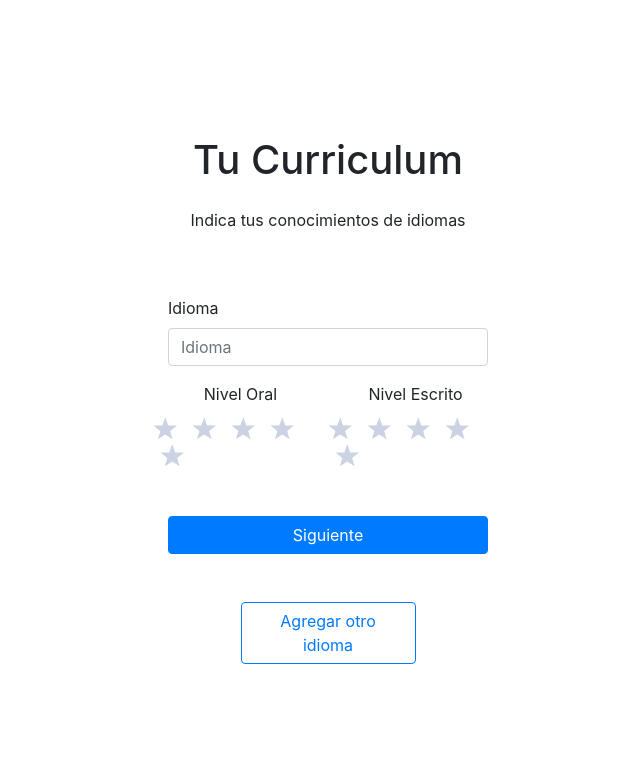
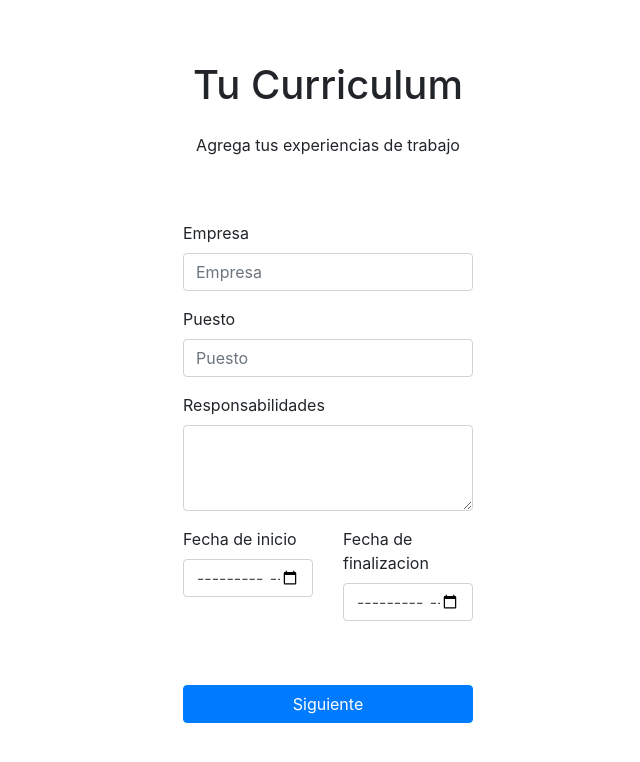
Before and after one commit to jvegaf/LagunaLink-fe, a React (Create React App) app: page / in a window 1280 px wide. Shown: the top 762 px of the page, without its empty margins (312-952 px from the left). Built offline with nearby package versions, Linux system fonts and the light colour scheme.

Commit message:
comienzo componente

```diff
--- /dev/null
+++ b/src/components/JobExpRegister/index.js
@@ -0,0 +1,70 @@
+import React from "react";
+
+export const JobExpRegister = () => {
+  return (
+    <div className="col-3 m-auto">
+      <div className="row justify-content-center">
+        <h1>Tu Curriculum</h1>
+      </div>
+      <div className="row justify-content-center mt-3">
+        <p>Agrega tus experiencias de trabajo</p>
+      </div>
+      <form className="mt-5">
+        <div className="form-group">
+          <label htmlFor="company">Empresa</label>
+          <input
+            type="text"
+            name="company"
+            className="form-control"
+            id="company"
+            placeholder="Empresa"
+          />
+        </div>
+        <div className="form-group">
+          <label htmlFor="position">Puesto</label>
+          <input
+            type="text"
+            name="position"
+            className="form-control"
+            id="position"
+            placeholder="Puesto"
+          />
+        </div>
+        <div class="form-group">
+          <label for="responsibilities">Responsabilidades</label>
+          <textarea
+            class="form-control"
+            id="responsibilities"
+            name="responsibilities"
+            rows="3"
+          ></textarea>
+        </div>
+        <div className="row justify-content-between">
+          <div className="form-group col-6">
+            <label htmlFor="start_date">Fecha de inicio</label>
+            <input
+              type="month"
+              name="start_date"
+              className="form-control"
+              id="start_date"
+            />
+          </div>
+          <div className="form-group col-6">
+            <label htmlFor="end_date">Fecha de finalizacion</label>
+            <input
+              type="month"
+              name="end_date"
+              className="form-control"
+              id="end_date"
+            />
+          </div>
+        </div>
+        <div className="form-group mt-5">
+          <button type="submit" className="btn btn-primary w-100">
+            Siguiente
+          </button>
+        </div>
+      </form>
+    </div>
+  );
+};
--- a/src/pages/register/index.js
+++ b/src/pages/register/index.js
@@ -1,12 +1,12 @@
 import React from 'react';
-import { LanguageRegister } from '../../components/LanguageRegister';
 import '../__shared__/styles.css';
+import { JobExpRegister } from '../../components/JobExpRegister';
 
 export default function register() {
   return (
     <div className="row m-0 p-0">
       <div className="col-12 center">
-        <LanguageRegister />
+        <JobExpRegister />
       </div>
     </div>
   );
```
